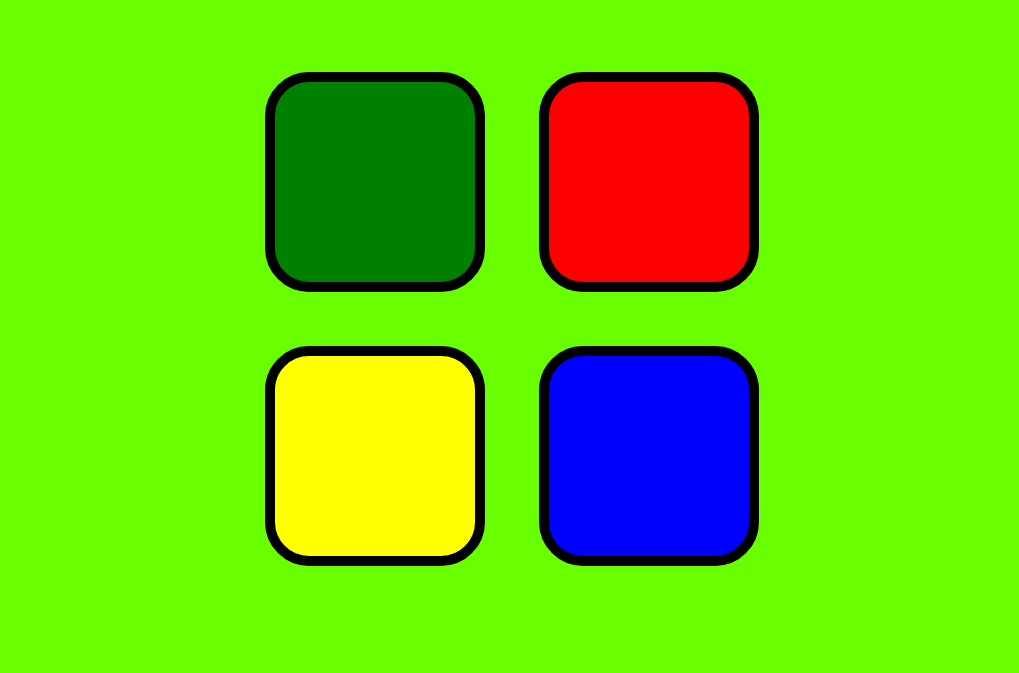
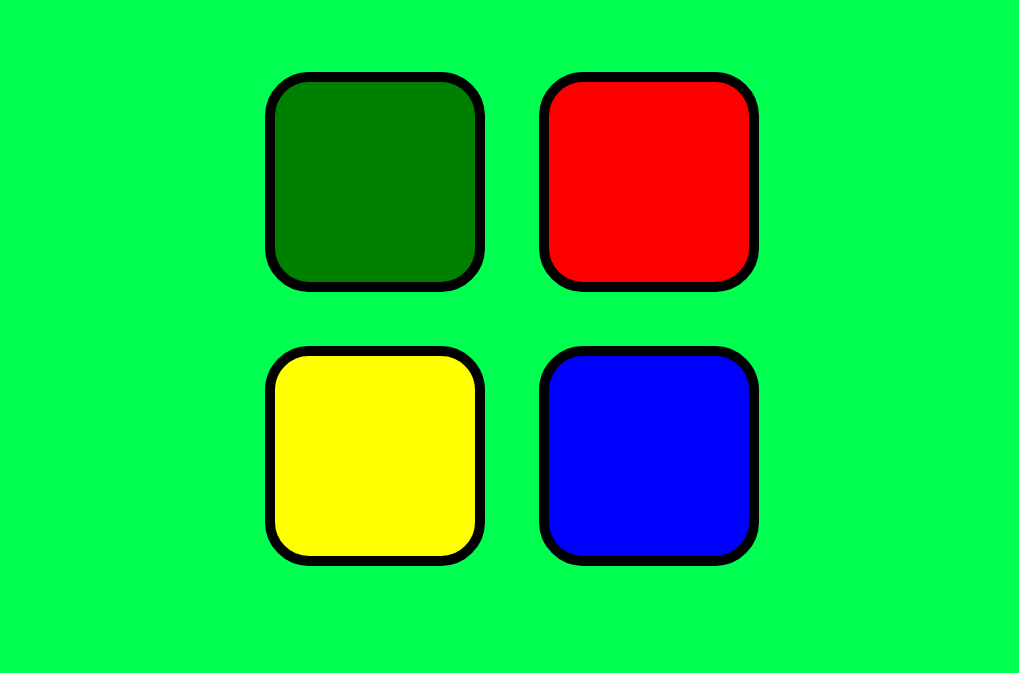
Before and after one commit to shyam3333/simongame, a plain HTML site: page index.html in a window 1280 px wide. Shown: the part 127-800 px from the top of the page, without its empty margins (128-1147 px from the left). Drawn offline with nearby package versions, Linux system fonts and the light colour scheme.

Commit message:
Update style.css

```diff
--- a/style.css
+++ b/style.css
@@ -1,6 +1,6 @@
 body {
   text-align: center;
-  background-color: #6AFF00;
+  background-color: #00ff51;
 }
 
 #level-title {
```
